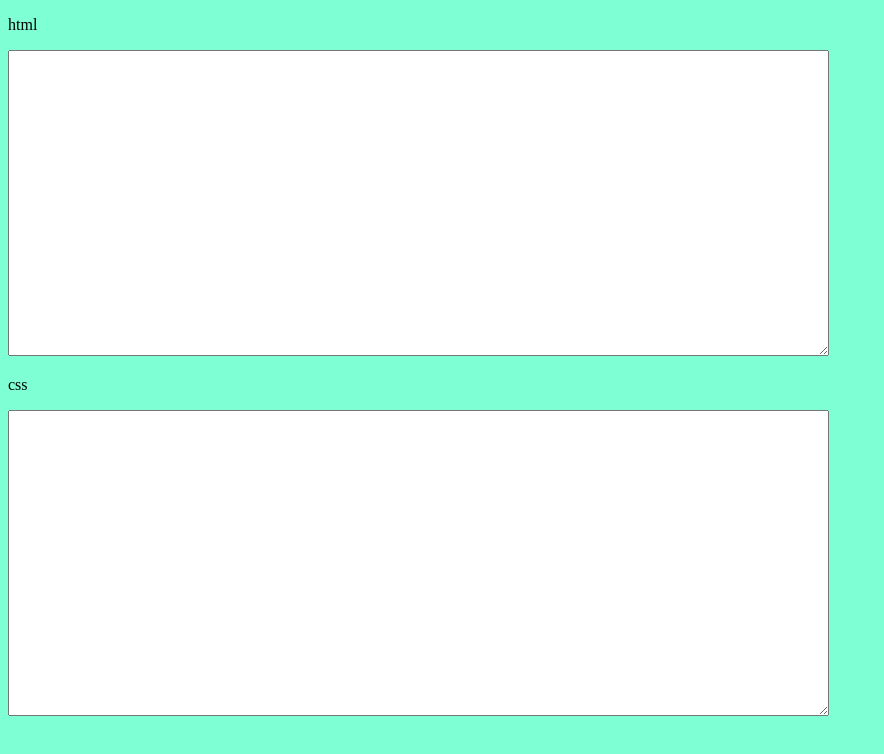
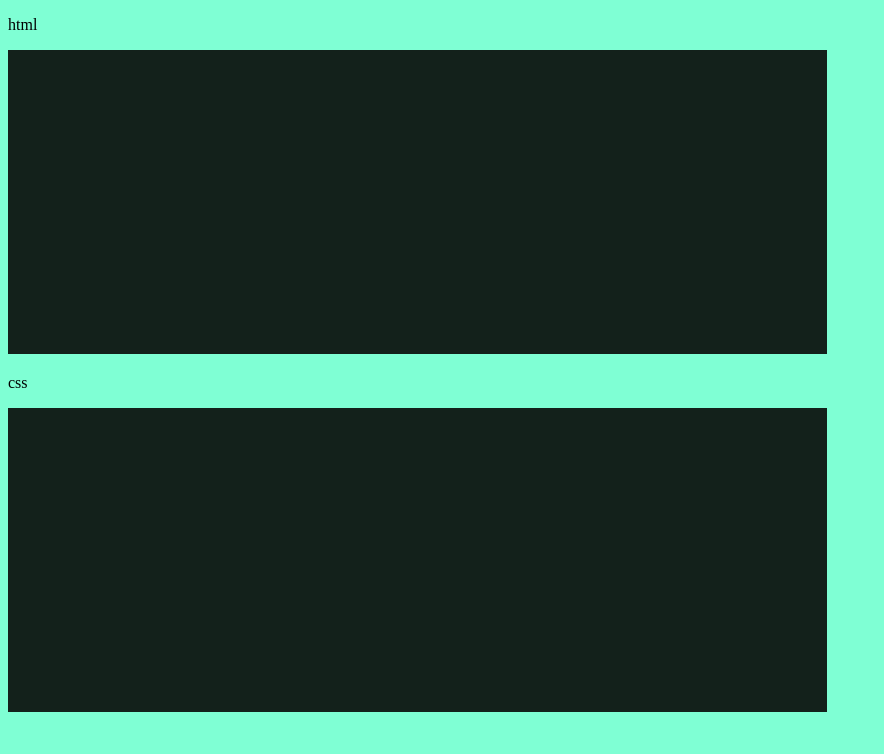
Before and after one commit to liad07/compiler, a plain HTML site: page index.html in a window 1280 px wide. Shown: the whole page, without its empty margins (0-884 px from the left). Drawn offline with Linux system fonts and the light colour scheme.

Commit message:
Update index.html

```diff
--- a/index.html
+++ b/index.html
@@ -15,7 +15,7 @@
 <div id="web">
 </div>
 
-<script src="main.js></script>
+<script src="main.js"></script>
 <style>
 
     textarea{
```
